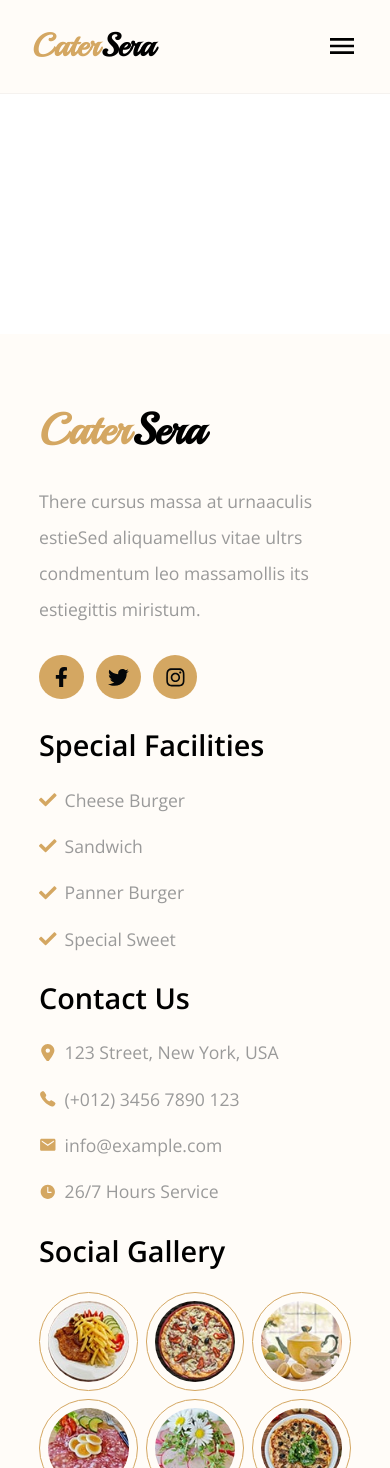
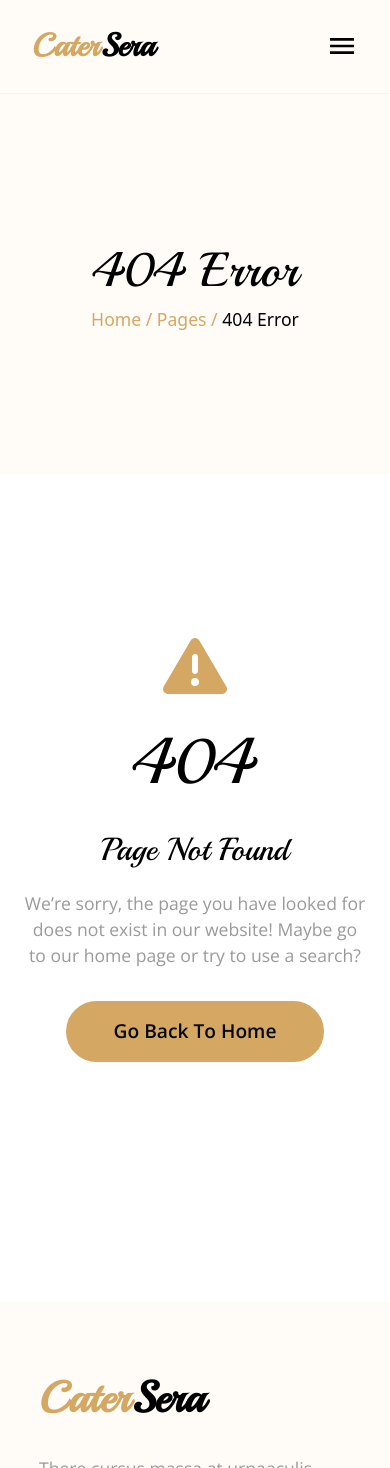
Before and after one commit to chwaleed/Resturant_Website, a React (Vite) app: page /pages/page-404 in a window 390 px wide. Shown: the top 1468 px of the page. Built offline with nearby package versions, Linux system fonts and the light colour scheme.

Commit message:
404 page is added

```diff
--- a/src/App.jsx
+++ b/src/App.jsx
@@ -10,6 +10,9 @@ import MenuPage from "./RenderPages/MenuPage";
 import BookingPage from "./RenderPages/BookingPage";
 import OurBlogPage from "./RenderPages/OurBlogPage";
 import OurTeamPage from "./RenderPages/OurTeamPage";
+import TestimonialsPage from "./RenderPages/TestimonialsPage";
+import ContactPage from "./RenderPages/ContactPage";
+import Page404 from "./RenderPages/404Page";
 
 function App() {
   const [count, setCount] = useState(0);
@@ -29,7 +32,10 @@ function App() {
             <Route path="booking" element={<BookingPage />} />
             <Route path="our-blogs" element={<OurBlogPage />} />
             <Route path="team" element={<OurTeamPage />} />
+            <Route path="testimonial" element={<TestimonialsPage />} />
+            <Route path="page-404" element={<Page404 />} />
           </Route>
+          <Route path="contact" element={<ContactPage />} />
         </Routes>
         <Footer />
       </Router>
--- a/src/RenderPages/404Page.jsx
+++ b/src/RenderPages/404Page.jsx
@@ -0,0 +1,30 @@
+import React from "react";
+import Page from "../compnents/Page";
+import { FaTriangleExclamation } from "react-icons/fa6";
+import Button1 from "../compnents/button1";
+
+function Page404() {
+  return (
+    <>
+      <Page text1={"Pages / "} text2={"404 Error"} title={"404 Error"} />
+      <div className="flex flex-col font-body items-center gap-4 mt-[10rem] ">
+        <FaTriangleExclamation className="text-primary  text-[4rem] md:text-[6rem]" />
+        <h1 className="text-[4rem] md:text-[6rem] font-heading">404</h1>
+        <h1 className="text-[2rem] md:text-[3rem] font-heading">
+          Page Not Found
+        </h1>
+        <p className="text-secondary max-md:px-6 md:w-[45rem] text-[1.1rem] text-center">
+          We’re sorry, the page you have looked for does not exist in our
+          website! Maybe go to our home page or try to use a search?
+        </p>
+        <Button1
+          text={"Go Back To Home"}
+          x={"px-12"}
+          y={"py-4 bg-primary text-[1.2rem] mt-4"}
+        />
+      </div>
+    </>
+  );
+}
+
+export default Page404;
--- a/src/RenderPages/TestimonialsPage.jsx
+++ b/src/RenderPages/TestimonialsPage.jsx
@@ -0,0 +1,14 @@
+import React from "react";
+import Page from "../compnents/Page";
+import Testimonials from "../pages/Testimonials/Testimonials";
+
+function TestimonialsPage() {
+  return (
+    <>
+      <Page text1={"Pages / "} text2={"Testimonial"} title={"Testimonial"} />
+      <Testimonials />
+    </>
+  );
+}
+
+export default TestimonialsPage;
--- a/src/compnents/navbar.jsx
+++ b/src/compnents/navbar.jsx
@@ -63,8 +63,13 @@ function Navbar() {
                     menu1 && "max-md:hidden"
                   } max-md:left-0 max-md:mt-2  origin-top scale-y-0  max-md:relative       overflow-hidden  flex   transition duration-[0.3s]   flex-col py-4 rounded-lg absolute bg-light border-[1px] border-secondary border-opacity-50 w-[10rem] left-[-20%] top-[150%] `}
                 >
-                  {["Booking", "Our Blog", "Our Team", "Testimonials"].map(
-                    (item, index) => (
+                  {[
+                    "Booking",
+                    "Our Blog",
+                    "Our Team",
+                    "Testimonials",
+                    "404 Page",
+                  ].map((item, index) => (
                     <li
                       onClick={() => {
                         setActive(5),
@@ -77,8 +82,7 @@ function Navbar() {
                     >
                       {item}
                     </li>
-                    )
-                  )}
+                  ))}
                 </ul>
               </li>
             );
```
Lines whose indentation alone changed are shown as unchanged.
